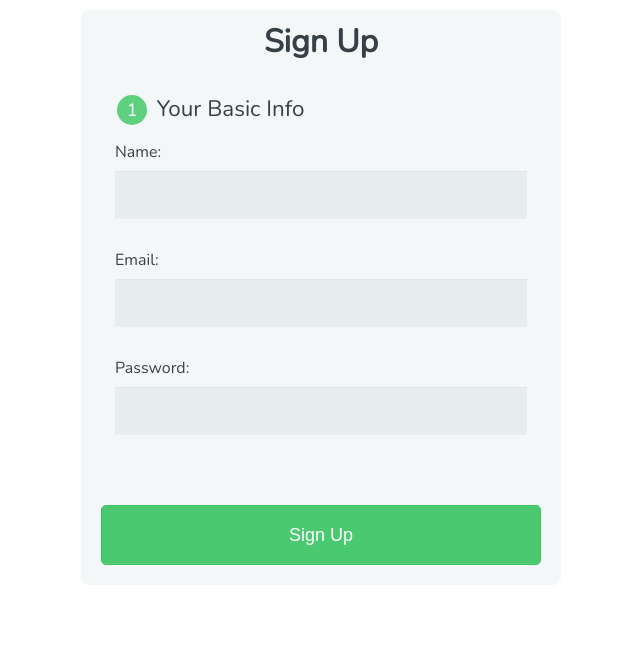
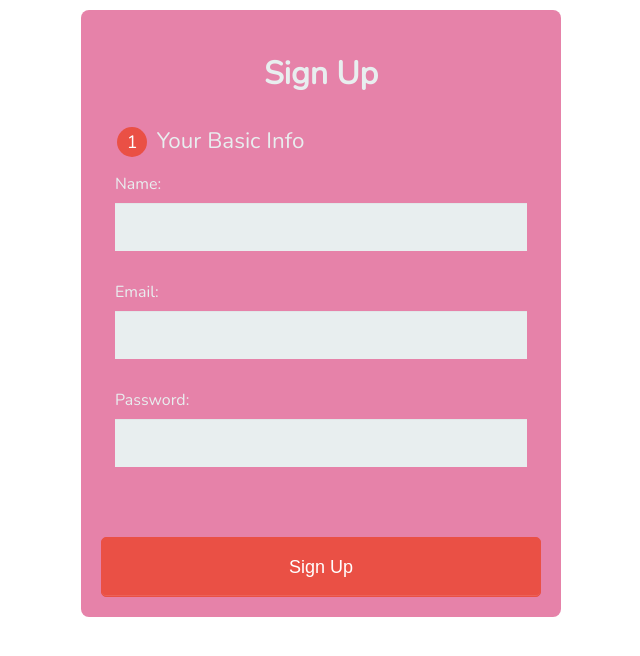
Before and after one commit to SteinDenStore/lavForm, a plain HTML site: page index.html in a window 1280 px wide. Shown: the whole page, without its empty margins (319-959 px from the left). Drawn offline with nearby package versions, Linux system fonts and the light colour scheme.

Commit message:
små ændringer på farve og padding

```diff
--- a/style.css
+++ b/style.css
@@ -6,18 +6,19 @@
 
 body {
   font-family: "Nunito", sans-serif;
-  color: #384047;
+  color: #e8eeef;
 }
 
 form {
   max-width: 300px;
   margin: 10px auto;
   padding: 10px 20px;
-  background: #f4f7f8;
+  background: #e682a9;
   border-radius: 8px;
 }
 
 h1 {
+  padding-top: 2rem;
   margin: 0 0 30px 0;
   text-align: center;
 }
@@ -38,12 +39,12 @@ input[type="email"] {
 button {
   padding: 19px 39px 18px 39px;
   color: #fff;
-  background-color: #4bc970;
+  background-color: #ea5045;
   font-size: 18px;
   text-align: center;
   border-radius: 5px;
   width: 100%;
-  border: 1px solid #3ac162;
+  border: 1px solid #ea5045;
   box-shadow: 0 -1px 0 rgba(255, 255, 255, 0.1) inset;
   margin-bottom: 10px;
 }
@@ -64,7 +65,7 @@ label {
 }
 
 .number {
-  background-color: #5fcf80;
+  background-color: #ea5045;
   color: #fff;
   height: 30px;
   width: 30px;
```
